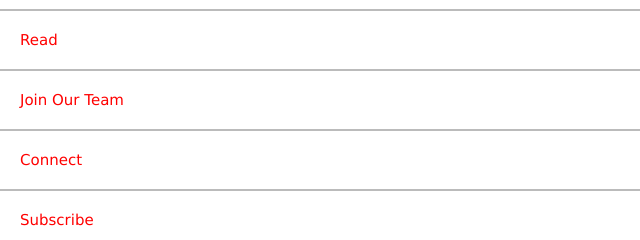
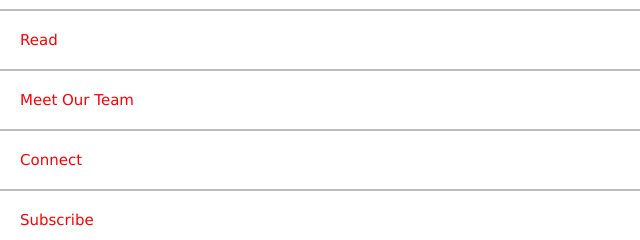
Before and after one commit to wisconsin-engineer/wisconsin-engineer.github.io, a plain HTML site: page index.html in a window 1280 px wide. Both pictures are taken after a click on the button "Menu". Shown: the part 214-454 px from the top of the page, 0-640 px from the left. Drawn offline with Linux system fonts and the light colour scheme.

Commit message:
commented the code and simplified the pages

```diff
--- a/index.html
+++ b/index.html
@@ -1,43 +1,68 @@
 <!DOCTYPE html>
 <html>
+
+    <!-- the head tag holds scripts, stylesheets and meta information about the page -->
     <head>
-        <!-- Put any scripts here as well -->
+        <!-- Put any page-specific scripts here -->
+
+        <!-- Scripts needed for every page, copy to each page created  -->
         <script src="js/dropdown.js"></script>
+
+        <!-- Meta information, update title per page -->
         <title>Home</title>
         <meta name=author content= "wisconsinengineer">
         <meta keywords="magazine, wisconsin, engineer">
         <meta name="viewport" content="width=device-width, initial-scale=1.0">
-        <!-- Stylesheets here -->
+
+        <!-- Put any page-specific stylesheets here -->
+
+        <!-- Stylesheets needed for every page, copy to each page created -->
         <link rel="stylesheet" href="css/style.css">
         <link rel="stylesheet" href="https://cdnjs.cloudflare.com/ajax/libs/font-awesome/4.7.0/css/font-awesome.min.css">
+
     </head>
+
+    <!-- the body tag holds all of the information that is displayed on the page -->
     <body>
+
+        <!-- Displayed on every page, make sure to copy to each new page created -->
         <div>
             <ul class="navbar">
+
+                <!-- logo and searchbar -->
                 <img class="logo" src="images/logo.png" alt="wisconsinengineer">
                 <div class="searchbar">
                     <input type="text" id="searchbox" name="searchbox" placeholder="Search Wisconsin Engineer" required>
                     <button>Go</button>
                 </div>
 
+                <!-- dropdown menu -->
                 <li class="navbarelements dropdown-menu">
                     <button class="drop-button" id="navDrop">Menu <i class="fa fa-caret-down"></i></button>
                     <div>
+                      <!-- Hosts latest article, latest issue, instagram, and google map embed for where you can get the issue -->
                       <a href="index.html" class="navbarelements dropdown-content active">Home</a>
+                      <!-- General about page that describes WEM -->
                       <a href="about.html" class="navbarelements dropdown-content">About</a>
+                      <!-- Holds links to all article pages -->
                       <a href="articles.html" class="navbarelements dropdown-content">Read</a>
-                      <a href="join.html" class="navbarelements dropdown-content">Join Our Team</a>
+                      <!-- Used for about team, join team -->
+                      <a href="team.html" class="navbarelements dropdown-content">Meet Our Team</a>
+                      <!-- Holds information regarding editors in chief, where the office is, and a connect form (formspree)-->
                       <a href="connect.html" class="navbarelements dropdown-content">Connect</a>
+                      <!-- Information about how to subscribe, as well as paypal links for payment -->
                       <a href="subscribe.html" class="navbarelements dropdown-content">Subscribe</a>
                     </div>
                 </li>
             </ul>
         </div>
 
+        <!-- this section is unique to each page, when creating page-specific elements use the page-specific stylesheets and scripts -->
         <div class="content-body">
 
         </div>
 
+        <!-- Displayed on every page, copy to each page, includes social media icons, searchbar, recent posts, and copyright -->
         <div class="footer">
 
         </div>
```
Also changed, not shown: join.html (deleted).
